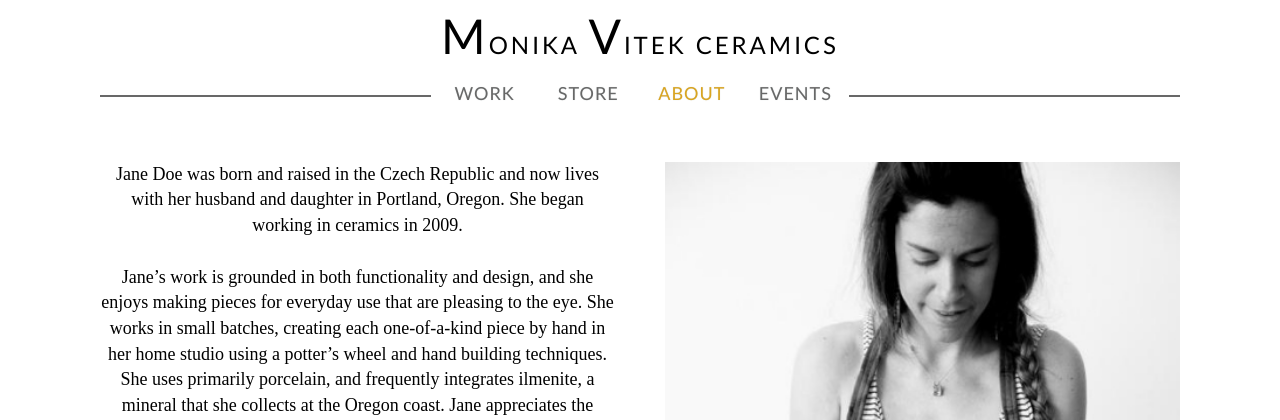
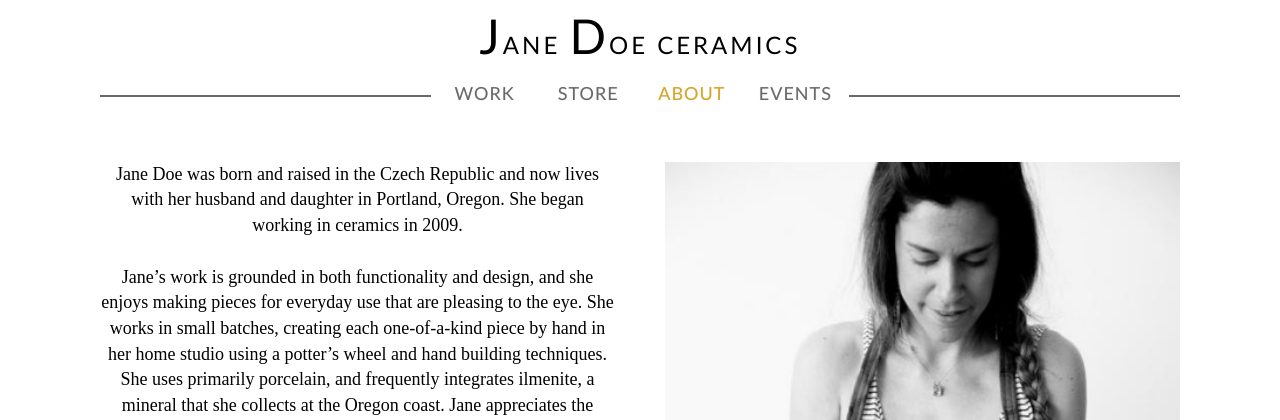
Before and after one commit to jacobjanak/Django-eCommerce-Website, a Django app: page /about/ in a window 1280 px wide. Shown: the top 420 px of the page. Run offline with Django 3.2, Linux system fonts and the light colour scheme; some libraries are stand-ins or nearby versions.

Commit message:
Whoops I missed one

```diff
--- a/ceramics/templates/base.html
+++ b/ceramics/templates/base.html
@@ -31,8 +31,8 @@
 
     <header>
       <a href="{% url 'index' %}" id="text-logo">
-        <span class="big-letter">M</span>onika
-        <span class="big-letter">V</span>itek Ceramics
+        <span class="big-letter">J</span>ane
+        <span class="big-letter">D</span>oe Ceramics
       </a>
 
       <div id="nav">
```
